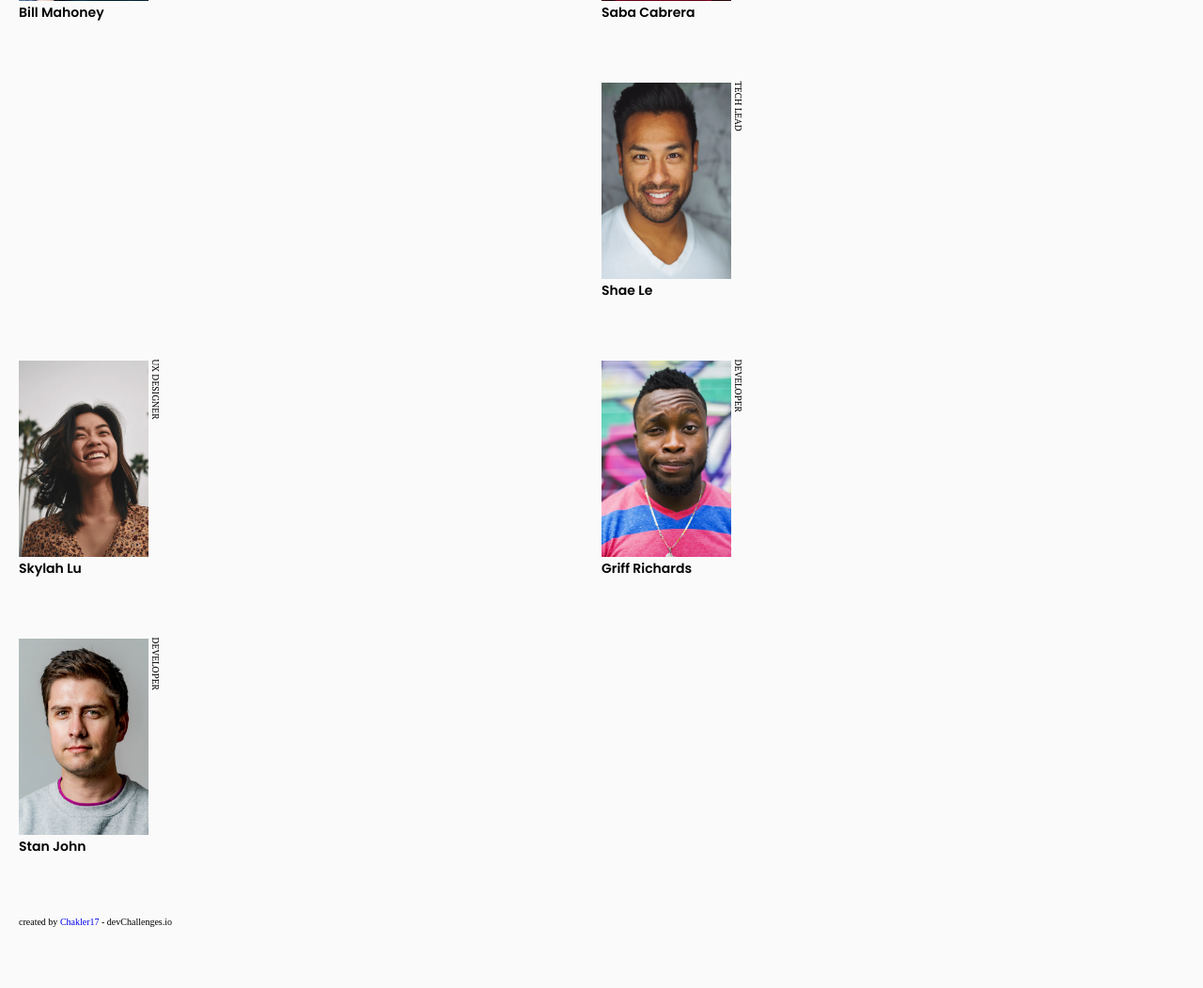
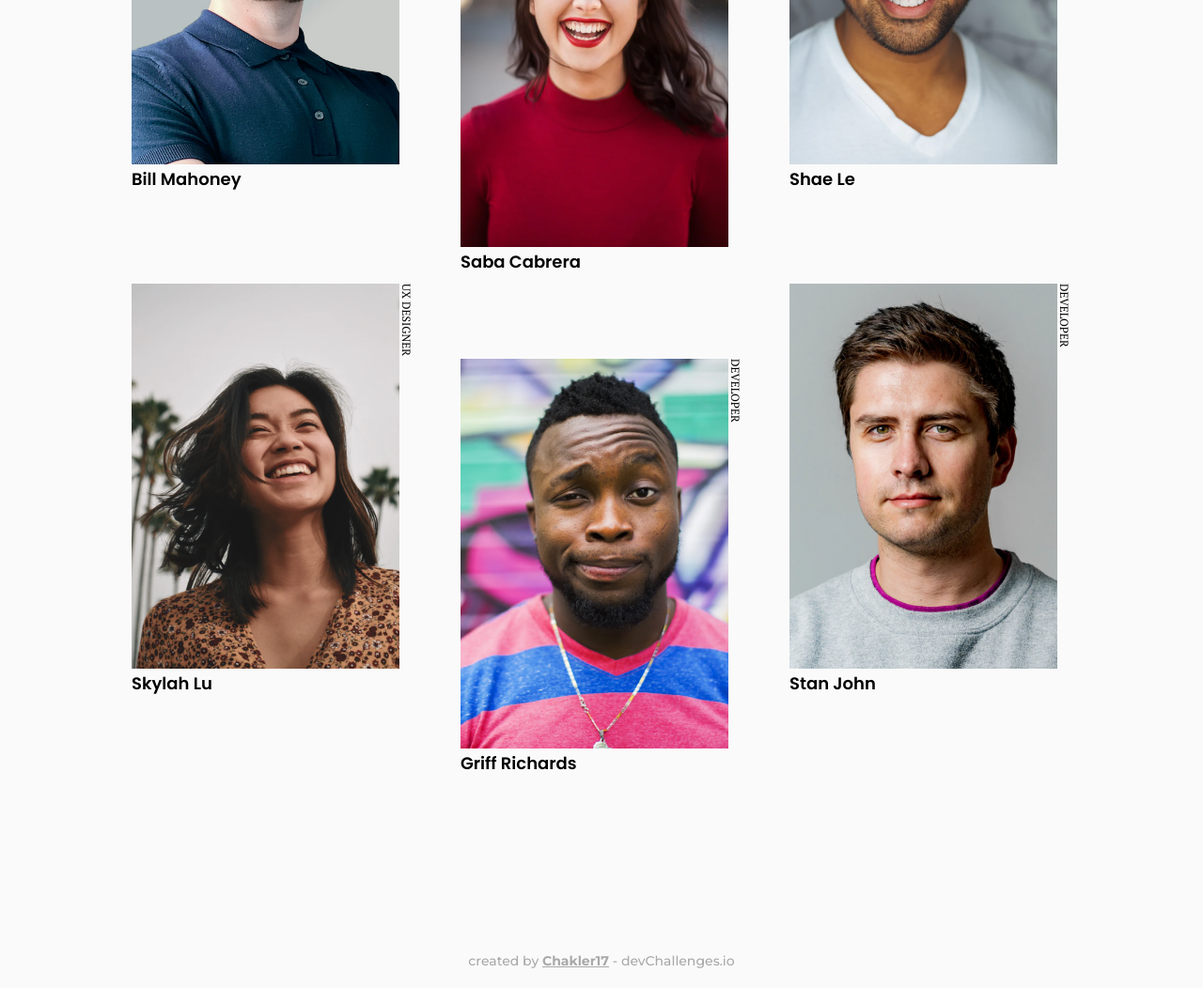
Before and after one commit to Chakler17/my-team-page, a plain HTML site: page index.html in a window 1280 px wide. Shown: the part 511-1563 px from the top of the page at 94% size. Before the commit the page ends 1518 px from the top, so only its background shows below. Drawn offline with Linux system fonts and the light colour scheme.

Commit message:
first commit

```diff
--- a/assets/css/style.css
+++ b/assets/css/style.css
@@ -20,6 +20,7 @@ html {
 body {
   padding: 2rem;
   background-color: var(--color-background);
+  margin: 0 auto;
 }
 
 img {
@@ -27,7 +28,8 @@ img {
 }
 
 a {
-  text-decoration: none;
+  font-weight: 700;
+  color: var(--color-gray);
 }
 
 .header {
@@ -67,11 +69,12 @@ a {
 .main__team {
   display: grid;
   grid-template-columns: repeat(2, 1fr);
+  column-gap: 2.7rem;
 }
 
 .team__card {
+  display: flex;
   max-width: max-content;
-  position: relative;
   margin-bottom: 6.4rem;
 }
 
@@ -80,17 +83,12 @@ a {
   font-size: 1rem;
   font-weight: 400;
   text-transform: uppercase;
-  transform: rotate(90deg);
-  width: 13rem;
-  position: absolute;
-  left: 8rem;
-  bottom: 16.2rem;
+  writing-mode: vertical-rl;
 }
 
-.card__photo {
-  width: 13.8rem;
-  height: 20.9rem;
-}
+/* .card__photo {
+
+} */
 
 .card__name {
   font-family: "Poppins", sans-serif;
@@ -98,6 +96,70 @@ a {
   font-weight: 600;
 }
 
-.hola {
+.main__team div:nth-child(even){
+  margin-top: 5rem;
+}
 
+.main__team div:nth-child(odd){
+  margin-bottom: -4rem;
 }
+
+.footer{
+  font-family: "Montserrat", sans-serif;
+  font-size: 1.4rem;
+  font-weight: 500;
+  color: var(--color-gray);
+  text-align: center;
+  margin-top: 13.4rem;
+}
+
+@media (min-width: 768px) {
+
+  body{
+    max-width: 100rem;
+  }
+
+  .header{
+    display: flex;
+    justify-content: space-between;
+    align-items: flex-start;
+  }
+
+  .header__description{
+    font-size: 1.8rem;
+    width: 44rem;
+    margin: 0;
+  }
+
+  .description__text {
+    font-size: 1.8rem;
+  }
+
+  .main__team {
+    grid-template-columns: repeat(3, 1fr);
+    gap: 5rem;
+  }
+
+  .main__team
+  div:nth-child(even),
+  div:nth-child(odd){
+    margin-top: 0rem;
+    margin-bottom: 0rem;
+  }
+
+  .main__team div:nth-child(3n+2){
+    margin-top: 8rem;
+  }
+
+  .card__name{
+    font-size: 1.8rem;
+  }
+
+  .card__title{
+    font-size: 1.2rem;
+  }
+
+  .footer{
+    margin-top: 26.8rem;
+  }
+}
--- a/index.html
+++ b/index.html
@@ -7,7 +7,7 @@
   <meta name="viewport" content="width=device-width, initial-scale=1.0">
   <link rel="preconnect" href="https://fonts.gstatic.com">
   <link
-    href="https://fonts.googleapis.com/css2?family=Montserrat:wght@700&family=PT+Serif:wght@400;700&family=Poppins:wght@400;600&display=swap"
+    href="https://fonts.googleapis.com/css2?family=Montserrat:wght@500;700&family=PT+Serif:wght@400;700&family=Poppins:wght@400;600&display=swap"
     rel="stylesheet">
   <link rel="stylesheet" href="assets/css/style.css">
   <title>Team Page</title>
@@ -26,44 +26,58 @@
   </header>
   <main class="main">
     <div class="main__team">
+
       <div class="team__card">
-        <img class="card__photo" src="assets/img/photo1.png" alt="photo1">
+        <div>
+          <img class="card__photo" src="assets/img/photo1.png" alt="photo1">
+          <h3 class="card__name">Bill Mahoney</h3>
+        </div>
         <h3 class="card__title">product owner</h3>
-        <h3 class="card__name">Bill Mahoney</h3>
       </div>
 
       <div class="team__card">
-        <img class="card__photo" src="assets/img/photo2.png" alt="photo1">
+        <div>
+          <img class="card__photo" src="assets/img/photo2.png" alt="photo1">
+          <h3 class="card__name">Saba Cabrera</h3>
+        </div>
         <h3 class="card__title">art director</h3>
-        <h3 class="card__name">Saba Cabrera</h3>
-      </div>
-
-<div></div>
-      <div class="team__card">
-        <img class="card__photo" src="assets/img/photo3.png" alt="photo1">
-        <h3 class="card__title">tech lead</h3>
-        <h3 class="card__name">Shae Le</h3>
       </div>
 
 
       <div class="team__card">
-        <img class="card__photo" src="assets/img/photo4.png" alt="photo1">
-        <h3 class="card__title">ux designer</h3>
-        <h3 class="card__name">Skylah Lu</h3>
+        <div>
+          <img class="card__photo" src="assets/img/photo3.png" alt="photo1">
+          <h3 class="card__name">Shae Le</h3>
+        </div>
+        <h3 class="card__title">tech lead</h3>
       </div>
 
 
       <div class="team__card">
-        <img class="card__photo" src="assets/img/photo5.png" alt="photo1">
+        <div>
+          <img class="card__photo" src="assets/img/photo4.png" alt="photo1">
+          <h3 class="card__name">Skylah Lu</h3>
+        </div>
+        <h3 class="card__title">ux designer</h3>
+      </div>
+
+
+      <div class="team__card">
+        <div>
+          <img class="card__photo" src="assets/img/photo5.png" alt="photo1">
+          <h3 class="card__name">Griff Richards</h3>
+        </div>
         <h3 class="card__title">developer</h3>
-        <h3 class="card__name">Griff Richards</h3>
       </div>
 
       <div class="team__card">
-        <img class="card__photo" src="assets/img/photo6.png" alt="photo1">
+        <div>
+          <img class="card__photo" src="assets/img/photo6.png" alt="photo1">
+          <h3 class="card__name">Stan John</h3>
+        </div>
         <h3 class="card__title">developer</h3>
-        <h3 class="card__name">Stan John</h3>
       </div>
+
     </div>
 
   </main>
```
